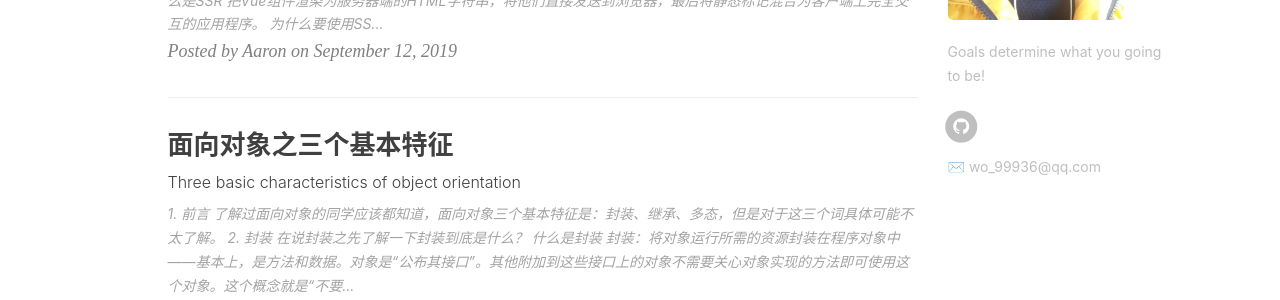
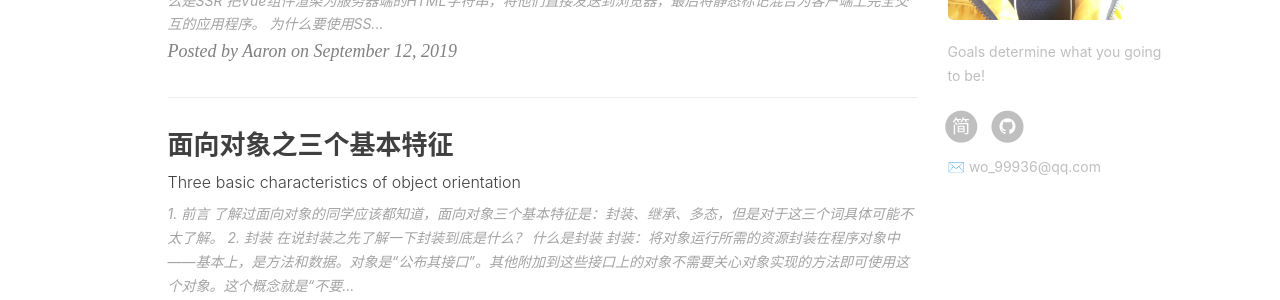
Before and after one commit to aaronlet/aaronlet.github.io, a Jekyll site: the page built from index.html, in a window 1280 px wide. Shown: the part 839-1139 px from the top of the page. Built offline with Jekyll 4.4.1, drawn with Linux system fonts in a browser that asks for light colours; nearby versions of some CDN libraries; the list of posts is cut into pages by our own code; comment, search, counter and statistics services are not loaded.

Commit message:
add segmentfault link

```diff
--- a/_config.yml
+++ b/_config.yml
@@ -20,6 +20,7 @@
 # SNS settings
 RSS: false
 github_username:    aaronlet
+segmentfault_username:    aaron_blog
 # weibo_username:     qiubaiying
 # zhihu_username:     qiubaiying
 # facebook_username:  baiying.qiu.7
--- a/_layouts/page.html
+++ b/_layouts/page.html
@@ -133,6 +133,16 @@
                                 </a>
                             </li>
                             {% endif %}
+                            {% if site.segmentfault_username %}
+                            <li>
+                                <a target="_blank" href="https://segmentfault.com/u/{{ site.segmentfault_username }}">
+                                    <span class="fa-stack fa-lg">
+                                        <i class="fa fa-circle fa-stack-2x"></i>
+                                        <i class="fa  fa-stack-1x fa-inverse">简</i>
+                                    </span>
+                                </a>
+                            </li>
+                            {% endif %}
                             {% if site.twitter_username %}
                             <li>
                                 <a href="https://twitter.com/{{ site.twitter_username }}">
```
